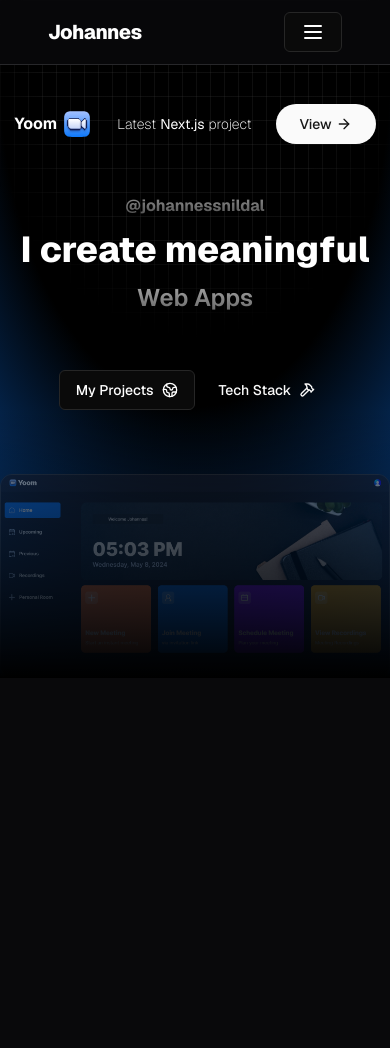
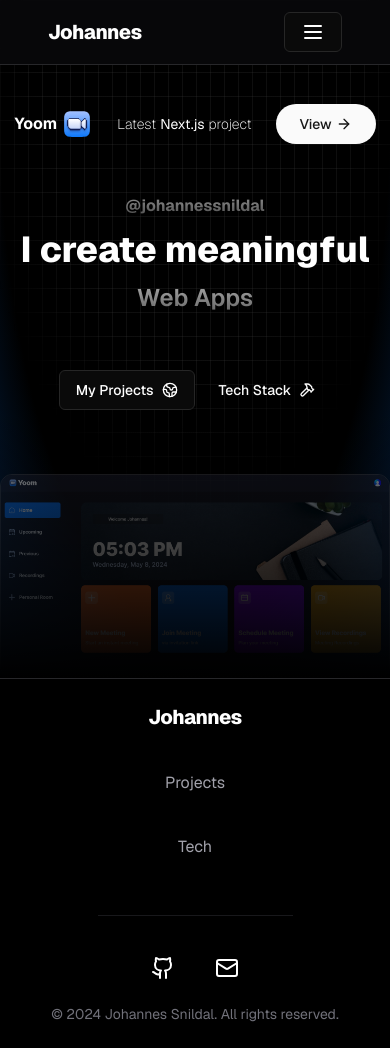
Before and after one commit to johannessnildal/portfolio, a Next.js app: page / in a window 390 px wide. Before the commit the page ends 844 px from the top, so only its background shows below. Built offline with nearby package versions, Linux system fonts and the light colour scheme.

Commit message:
footer first implementation, fixes on mobile nav

```diff
--- a/app/(main)/layout.tsx
+++ b/app/(main)/layout.tsx
@@ -10,6 +10,7 @@
         <div className='relative'>
           <NavBar />
           {children}
+          <Footer />
         </div>
     </main>
   )
--- a/components/global/footer.tsx
+++ b/components/global/footer.tsx
@@ -1,9 +1,38 @@
+import { Github, Mail } from 'lucide-react'
+import Link from 'next/link'
 import React from 'react'
 
 const Footer = () => {
   return (
-    <section>
+    <section className='w-full h-fit bg-black border-t border-zinc-800 flex flex-col'>
+      <div className='flex flex-col sm:flex-row justify-center pt-6 gap-10 sm:gap-[30vw]'>
+        <div>
+          <h1 className='font-extrabold text-xl tracking-tight text-center'>Johannes</h1>
+        </div>
+        <div className='flex flex-col sm:flex-row gap-10 sm:gap-20 items-center'>
+          <div>
+            <Link href='/projects'
+              className='text-zinc-400 hover:text-muted duration-300 ease-in-out'
+            >Projects</Link>
+          </div>
+          <div>
+            <Link href='/tools'
+              className='text-zinc-400 hover:text-muted duration-300 ease-in-out'
+            >Tech</Link>
+          </div>
+        </div>
+      </div>
 
+      <div className='w-[50vw] self-center border-t border-zinc-900 mt-14'></div>
+
+      <div className='flex flex-row items-center justify-center gap-10 pt-10'>
+        <Link href='https://github.com/johannessnildal' target='blank'><Github size={24}/></Link>
+        <Link href='mailto:johannessnildal@gmail.com'><Mail size={24}/></Link>
+      </div>
+
+      <div className='text-center'>
+        <p className='text-sm text-zinc-500 py-6'>&copy; {new Date().getFullYear()} Johannes Snildal. All rights reserved.</p>
+      </div>
     </section>
   )
 }
--- a/components/navbar/mobile-nav-bar.tsx
+++ b/components/navbar/mobile-nav-bar.tsx
@@ -49,8 +49,10 @@
                   Manage
                 </Link>
               </li>
-              <li className='text-sm opacity-40'>
-                  More coming...
+              <li className='text-sm'>
+                <Link href='/projects'>
+                  View all
+                </Link>
               </li>
             </ul>
           </PopoverContent>
@@ -88,7 +90,7 @@
               </li>
               <li className='text-sm active:opacity-100'>
                 <Link href='/tools'>
-                  More...
+                  View all
                 </Link>
               </li>
             </ul>
```
